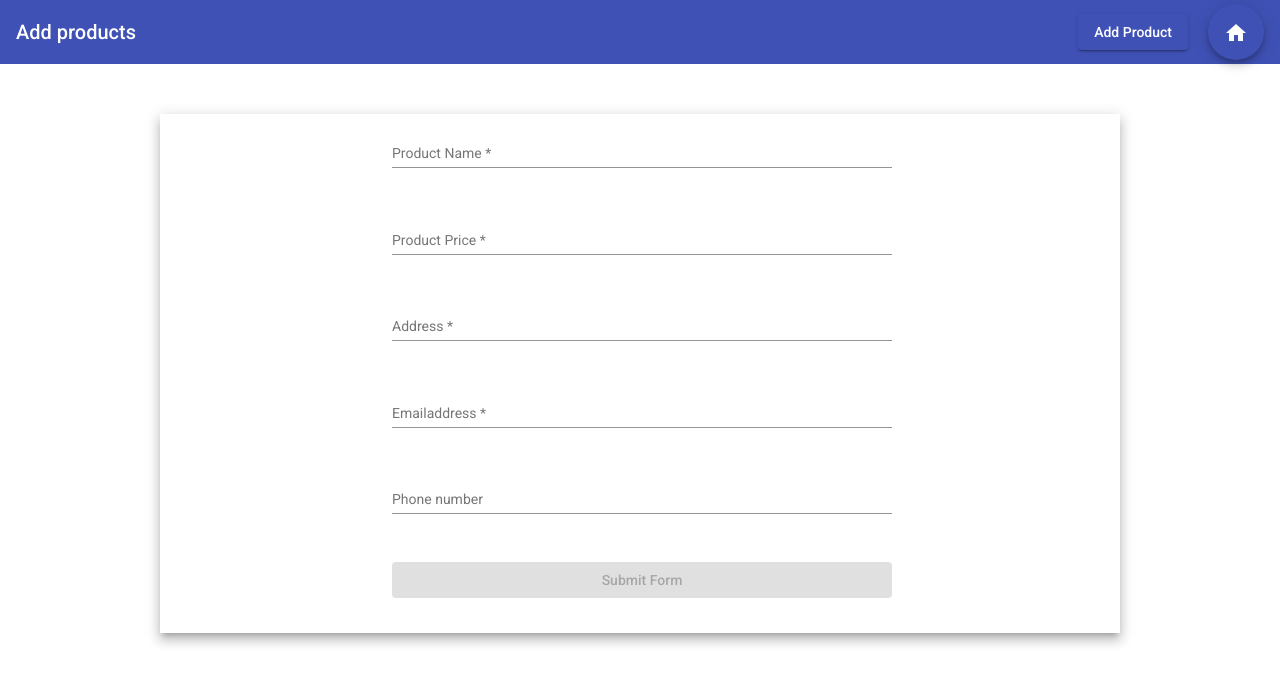
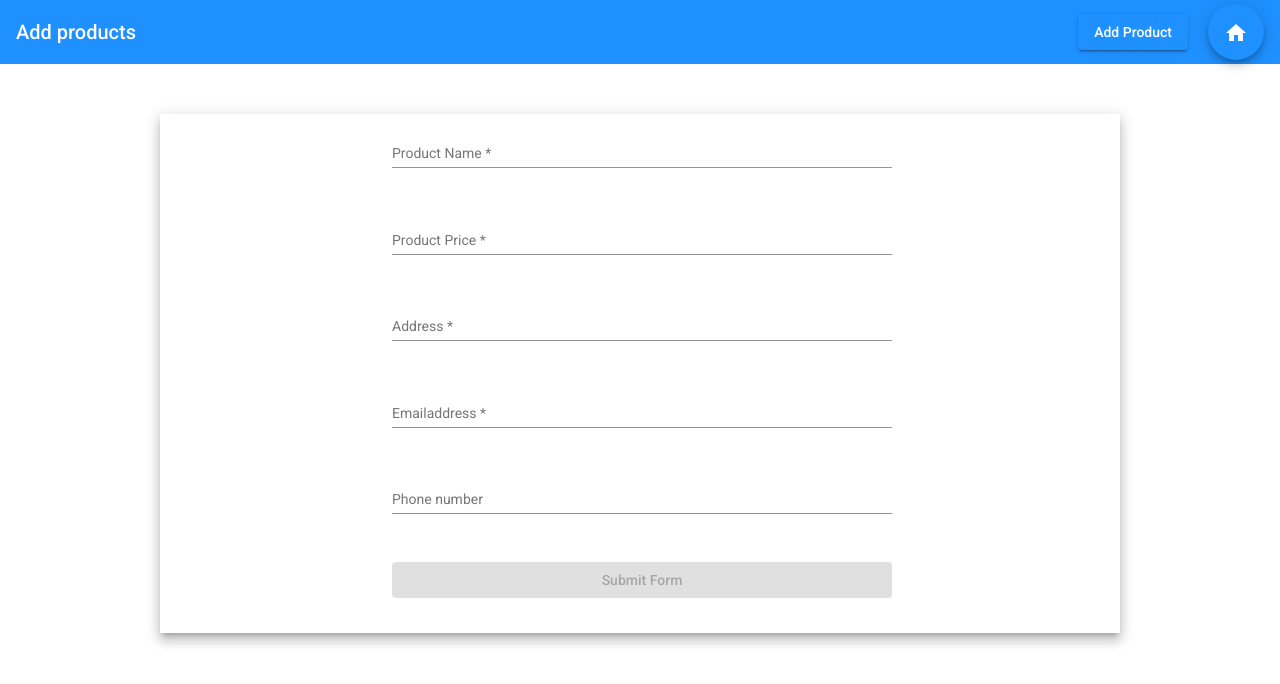
Before and after one commit to Hambardzum93/Form-validation-material-design, an Angular app: page /create in a window 1280 px wide. Shown: the top 684 px of the page. Built offline with nearby package versions, Linux system fonts and the light colour scheme.

Commit message:
fix form bugs 0.12

```diff
--- a/src/app/form/form.component.ts
+++ b/src/app/form/form.component.ts
@@ -2,6 +2,7 @@ import {Component, OnInit} from '@angular/core';
 import {FormControl, FormGroup, Validators} from '@angular/forms';
 import {Product} from '../shared/interfaces/interfaces';
 import {ProductService} from '../shared/sevices/product.service';
+import {Router} from '@angular/router';
 
 
 @Component({
@@ -12,13 +13,15 @@ import {ProductService} from '../shared/sevices/product.service';
 export class FormComponent implements OnInit {
 
   form: FormGroup;
+  buttonFlag: boolean = false;
 
   titleAlertName: string = 'Name is required';
   titleAlertPrice: string = 'Price is required';
   titleAlertAddress: string = 'Address is required';
   titleAlertEmail: string = 'Invalid Email';
 
-  constructor(private productService: ProductService) {
+  constructor(private productService: ProductService,
+              private router: Router) {
   }
 
   ngOnInit() {
@@ -50,8 +53,11 @@ export class FormComponent implements OnInit {
     }
     console.log('Form sending data', products)
     this.productService.addProduct(products).subscribe( p => {
+      this.form.reset()
       console.log('ppp', p);
+      this.router.navigate(['/'])
     })
+
   }
 
 
--- a/src/app/table/table.component.html
+++ b/src/app/table/table.component.html
@@ -31,9 +31,6 @@
           <td class="mdc-data-table__cell">
             <button (click)="delete(prod.id)" class="delButton" aria-label="Example icon button with a delete icon">
               <mat-icon>delete</mat-icon>
-<!--              <svg style="width:24px;height:24px" viewBox="0 0 24 24">-->
-<!--                <path fill="currentColor" d="M19,4H15.5L14.5,3H9.5L8.5,4H5V6H19M6,19A2,2 0 0,0 8,21H16A2,2 0 0,0 18,19V7H6V19Z" />-->
-<!--              </svg>-->
             </button>
           </td>
         </tr>
--- a/src/app/table/table.component.scss
+++ b/src/app/table/table.component.scss
@@ -1,7 +1,6 @@
 .frame {
   max-width: 95%;
-  max-height: 90%;
-  margin: 50px auto;
+  margin: 50px auto 250px auto;
   padding: 1%;
 }
 
--- a/src/app/table/table.component.ts
+++ b/src/app/table/table.component.ts
@@ -28,7 +28,7 @@ export class TableComponent implements OnInit {
   delete(id: any) {
     this.productService.deleteProduct(id).subscribe(() => {
       this.dataSource = this.dataSource.filter(prod => prod.id !== id)
-      alert('Пост был удален')
+      alert('Product has been deleted')
     })
   }
 
--- a/src/styles.scss
+++ b/src/styles.scss
@@ -10,3 +10,11 @@ body {
   box-sizing: border-box;
   font-family: Roboto, "Helvetica Neue", sans-serif;
 }
+
+.mat-toolbar.mat-primary {
+  background: #1E90FF;
+}
+
+.mat-flat-button.mat-primary, .mat-raised-button.mat-primary, .mat-fab.mat-primary, .mat-mini-fab.mat-primary {
+  background-color: #1E90FF;
+}
```
